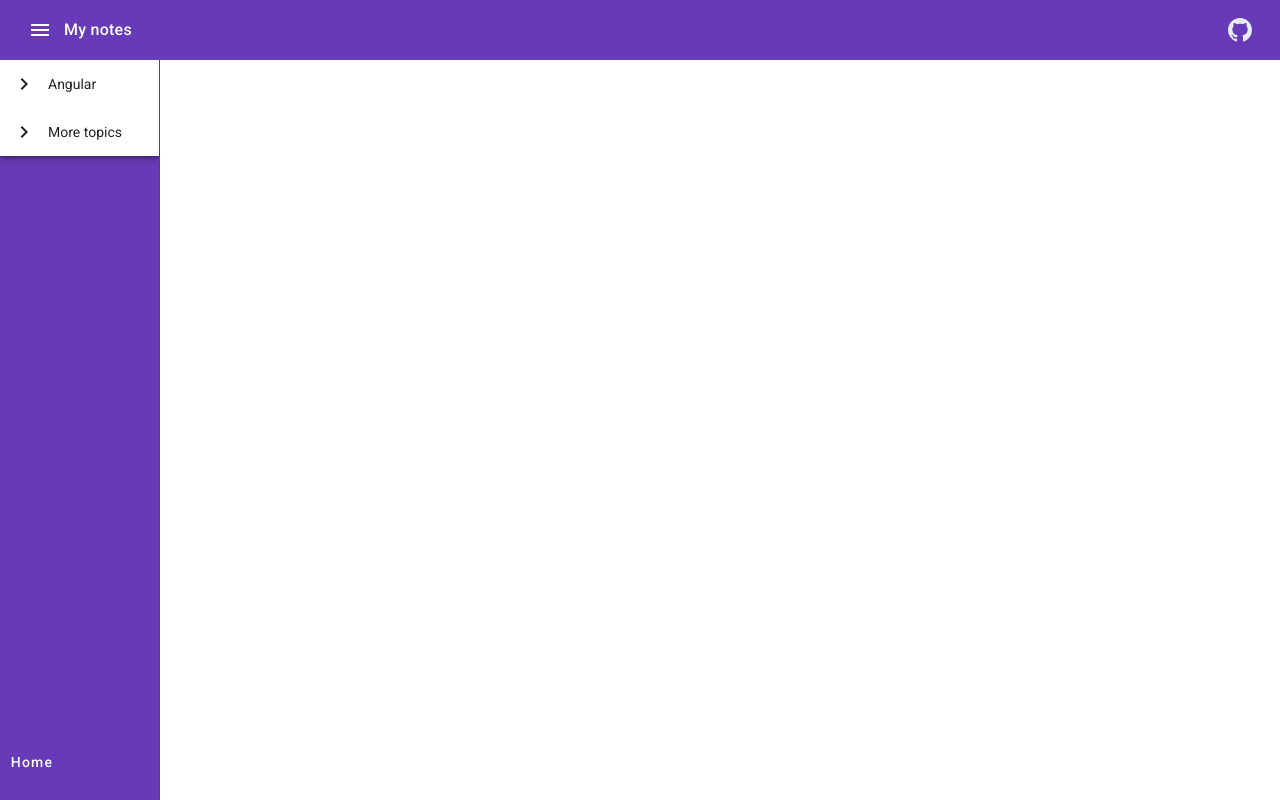
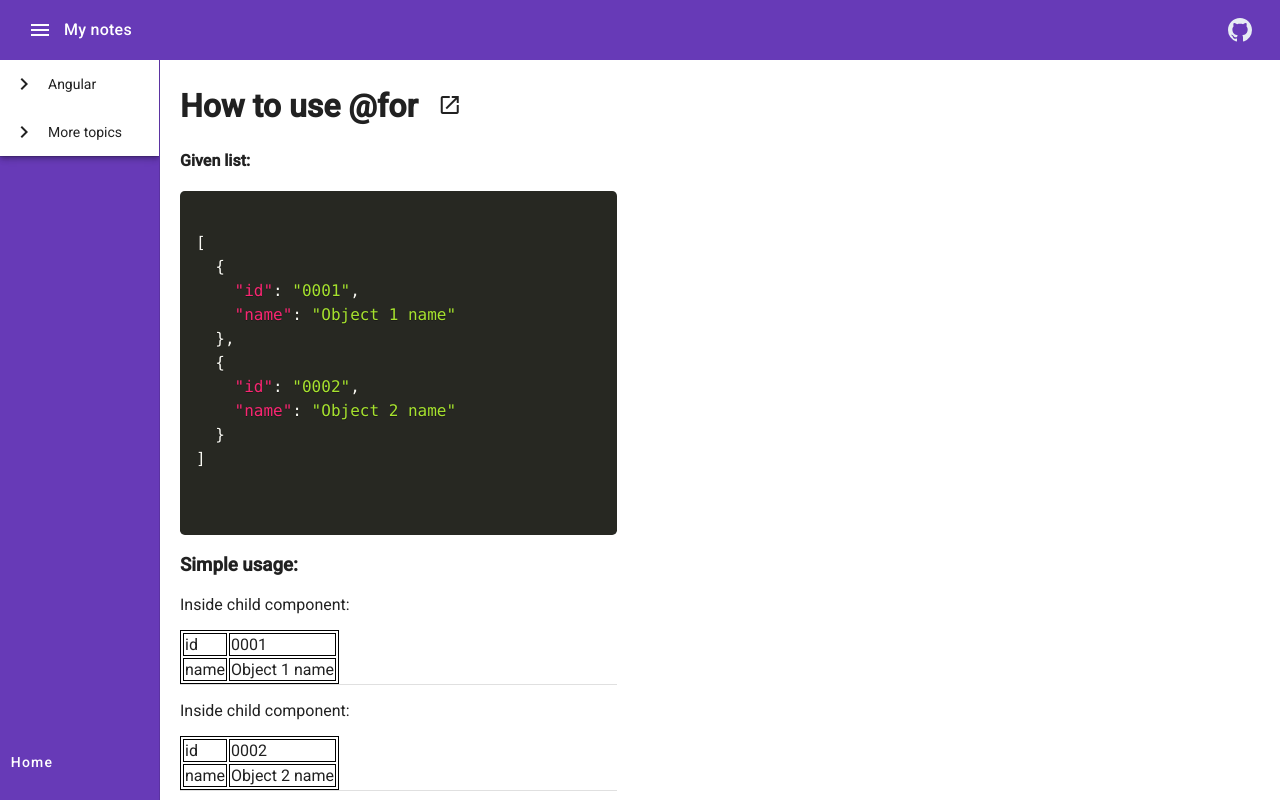
Before and after one commit to tomisko01/my-demo-platform, an Angular app: page /angular/cfFor in a window 1280 px wide. Before the commit this address led to /. Built offline with nearby package versions, Linux system fonts and the light colour scheme.

Commit message:
topic: angular - for

```diff
--- /dev/null
+++ b/src/app/components/topics/angular/control-flow/cf-for/cf-for.component.html
@@ -0,0 +1,49 @@
+<h1>How to use &#64;for
+  <button mat-icon-button
+          (click)="openGithubLink()"
+          aria-label="Open source code">
+    <mat-icon>open_in_new</mat-icon>
+  </button>
+</h1>
+
+<h4>Given list:</h4>
+<pre>
+      <code class="language-ts">
+{{objectList | json}}
+      </code>
+    </pre>
+
+<h3>Simple usage:</h3>
+<div>
+  @for(item of objectList; track item.id){
+  <app-cf-for-child
+    [id]="item.id"
+    [name]="item.name">
+  </app-cf-for-child>
+  <mat-divider></mat-divider>
+  }
+</div>
+<h4>Code:</h4>
+<pre>
+      <code class="language-ts">
+{{forCode}}
+      </code>
+    </pre>
+
+<h3>Empty usage:</h3>
+@for(item of emptyList; track item.id){
+  <app-cf-for-child
+    [id]="item.id"
+    [name]="item.name">
+  </app-cf-for-child>
+  <mat-divider></mat-divider>
+}
+@empty{
+<p>No elements found</p>
+}
+<h4>Code:</h4>
+<pre>
+      <code class="language-ts">
+{{emptyCode}}
+      </code>
+    </pre>
--- /dev/null
+++ b/src/app/components/topics/angular/control-flow/cf-for/cf-for.component.ts
@@ -0,0 +1,39 @@
+import {Component} from '@angular/core';
+
+@Component({
+  selector: 'app-cf-for',
+  templateUrl: './cf-for.component.html',
+  styleUrl: './cf-for.component.css'
+})
+export class CfForComponent {
+  githubLink: string = "https://github.com/tomisko01/my-demo-platform/blob/main/src/app/components/topics/angular/control-flow/cf-for.component.ts";
+
+  objectList: { id: string, name: string }[] = [{
+    id: '0001',
+    name: 'Object 1 name',
+  },
+    {
+      id: '0002',
+      name: 'Object 2 name'
+    }];
+
+  emptyList: any[];
+
+  forCode:string = `
+  @for(item of objectList; track item.id){
+  <app-cf-for-child
+    [id]="item.id"
+    [name]="item.name">
+  </app-cf-for-child>
+  }`;
+
+  emptyCode: string =`
+@empty{
+<p>No elements found</p>
+}`
+
+  openGithubLink(): void {
+    window.open(this.githubLink);
+  }
+
+}
--- /dev/null
+++ b/src/app/components/topics/angular/control-flow/cf-for/component/cf-for-child/cf-for-child.component.css
@@ -0,0 +1,3 @@
+table, th, td {
+  border:1px solid black;
+}
--- /dev/null
+++ b/src/app/components/topics/angular/control-flow/cf-for/component/cf-for-child/cf-for-child.component.html
@@ -0,0 +1,13 @@
+<p>Inside child component: </p>
+<div>
+  <table>
+    <tr>
+      <td>id</td>
+      <td>{{id}}</td>
+    </tr>
+    <tr>
+      <td>name</td>
+      <td>{{name}}</td>
+    </tr>
+  </table>
+</div>
--- a/src/app/constants/topic-links-constants.ts
+++ b/src/app/constants/topic-links-constants.ts
@@ -28,6 +28,10 @@ export class TopicLinksConstants {
         {
           name: 'Output',
           routerLink: '/angular/output'
+        },
+        {
+          name: 'CF-@For',
+          routerLink: '/angular/cfFor'
         }
       ]
     },
```
Also changed, not shown: src/app/app.module.ts (+6 -1 lines), src/app/components/topics/angular/control-flow/cf-for/component/cf-for-child/cf-for-child.component.ts (added, +15 -0 lines), src/app/components/topics/angular/control-flow/cf-for/cf-for.component.css (added), 2 other files (tests, documents, lock files or other folders).
